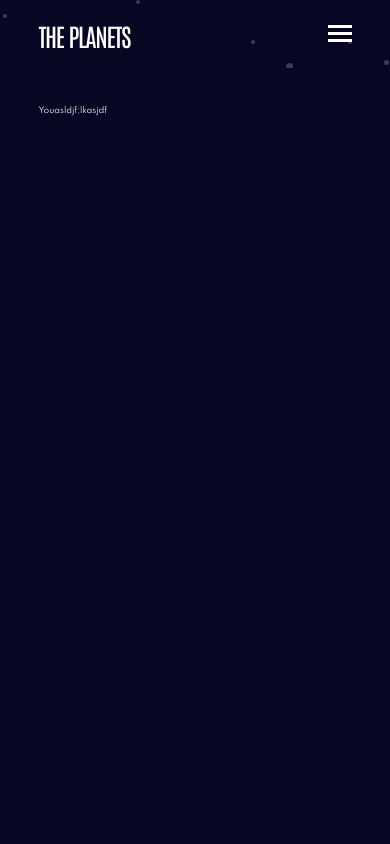
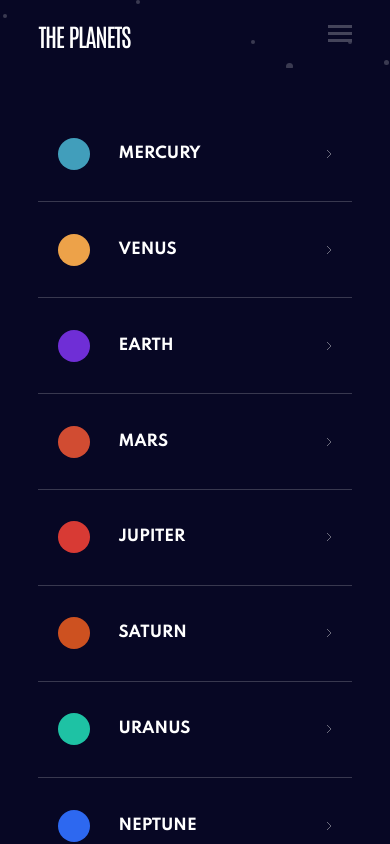
Before and after one commit to Euuphi/planet-facts, a React (Create React App) app: page /earth in a window 390 px wide. Both pictures are taken after a click on the button 339 px from the left and 35 px from the top of the page. Shown: the top 844 px of the page. Built offline with nearby package versions, Linux system fonts and the light colour scheme.

Commit message:
Create a working mobile navigation menu

```diff
--- a/src/components/nav/HamburgerButton.js
+++ b/src/components/nav/HamburgerButton.js
@@ -1,17 +1,17 @@
 import React from "react";
 import styled from "styled-components";
-// Images
-import hamburgerIcon from "images/icon-hamburger.svg";
+// Icon
+import SvgIconHamburger from "components/svg/HamburgerMenuIcon";
 
 const MenuButton = styled.button`
     background-color: transparent;
     border: none;
 `;
 
-const HamburgerButton = ({ onClick }) => {
+const HamburgerButton = ({ onClick, color }) => {
     return (
         <MenuButton onClick={onClick}>
-            <img src={hamburgerIcon} alt="Navigation menu icon" />
+            <SvgIconHamburger fill={color} />
         </MenuButton>
     );
 };
--- a/src/components/nav/MobileNav.js
+++ b/src/components/nav/MobileNav.js
@@ -2,7 +2,12 @@ import React, { useState } from "react";
 import styled from "styled-components";
 // Theme
 import colors from "styles/colors";
+// Images
+import chevronIcon from "images/icon-chevron.svg";
+// Components
 import HamburgerButton from "./HamburgerButton";
+import { planetList } from "data/planetsList";
+import { useNavigate } from "react-router-dom";
 
 const Nav = styled.nav`
     background-color: ${colors.main};
@@ -29,10 +34,39 @@ const NavList = styled.ul`
 `;
 
 const NavItem = styled.li`
+    display: flex;
+    align-items: center;
+    gap: 3.6rem;
+
+    border-bottom: 1px solid ${colors.shade};
     height: 12.5%;
+    padding: 2.4rem;
+
+    &:last-child {
+        border-bottom: none;
+    }
+`;
+
+const CircleIcon = styled.span`
+    border-radius: 50%;
+    background-color: ${({ color }) => color};
+    height: 4rem;
+    width: 4rem;
+    display: inline-block;
+`;
+
+const NavItemTitle = styled.span`
+    font-size: 15px;
+    font-weight: 700;
+`;
+
+const ChevronIcon = styled.img`
+    margin-left: auto;
 `;
 
 const MobileNav = () => {
+    // Navigaiton variable
+    const navigate = useNavigate();
     // Menu state
     const [menuOpen, setMenuOpen] = useState(false);
 
@@ -40,12 +74,38 @@ const MobileNav = () => {
         setMenuOpen(!menuOpen);
     };
 
+    const navClickHandler = (planet) => {
+        setMenuOpen(false);
+        navigate("/" + planet);
+    };
+
     return (
         <>
-            <HamburgerButton onClick={clickHandler} />
+            <HamburgerButton
+                onClick={clickHandler}
+                color={menuOpen ? "#44445a" : "#fff"}
+            />
             <Nav className={menuOpen ? "open" : ""}>
                 <NavList>
-                    <NavItem>Youasldjf;lkasjdf</NavItem>
+                    {planetList.map((planet) => {
+                        return (
+                            <NavItem
+                                onClick={() => {
+                                    navClickHandler(planet);
+                                }}
+                                key={planet}>
+                                <CircleIcon color={colors[planet].primary} />
+                                <NavItemTitle
+                                    style={{ textTransform: "uppercase" }}>
+                                    {planet}
+                                </NavItemTitle>
+                                <ChevronIcon
+                                    src={chevronIcon}
+                                    alt="Chevron icon"
+                                />
+                            </NavItem>
+                        );
+                    })}
                 </NavList>
             </Nav>
         </>
--- /dev/null
+++ b/src/components/svg/HamburgerMenuIcon.js
@@ -0,0 +1,13 @@
+import * as React from "react";
+
+const SvgIconHamburger = (props) => (
+    <svg xmlns="http://www.w3.org/2000/svg" width={24} height={17} {...props}>
+        <path
+            d="M0 0h24v3H0zm0 7h24v3H0zm0 7h24v3H0z"
+            fill={props.fill || "#fff"}
+            fillRule="evenodd"
+        />
+    </svg>
+);
+
+export default SvgIconHamburger;
```
